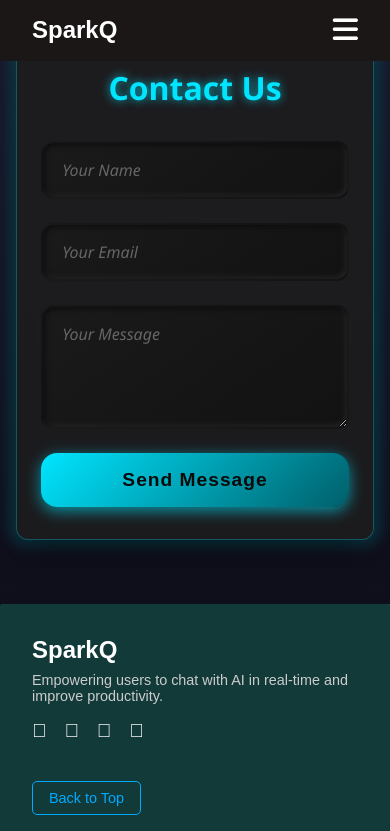
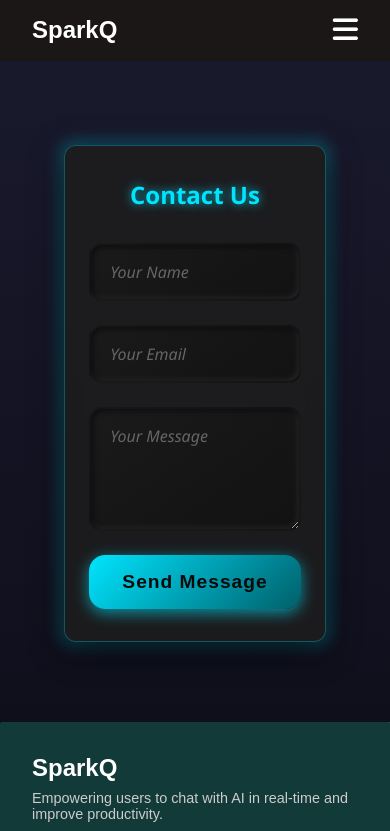
Before and after one commit to SukhpreetSingh0725/FEE2_Project, a React (Vite) app in the folder react-app/: page /contact in a window 390 px wide. Shown: the top 831 px of the page. Built offline with nearby package versions, Linux system fonts and the light colour scheme.

Commit message:
feat: Make contact page responsive on small screen.

```diff
--- a/react-app/src/styles/contact.css
+++ b/react-app/src/styles/contact.css
@@ -21,6 +21,7 @@
       align-items: center;
       text-align: center;
       padding: 2rem;
+
     }
 
     .hero-content h1 {
@@ -161,7 +162,7 @@
   /* Contact Section Styling */
   #contact {
     max-width: 520px;
-    margin: 4rem auto 6rem auto;
+    margin: 9rem auto 6rem auto;
     padding: 2.5rem 3rem;
     background: rgba(30, 30, 30, 0.85);
     border-radius: 16px;
@@ -244,12 +245,12 @@
   /* Responsive adjustments */
   @media (max-width: 600px) {
     #contact {
-      margin: 2rem 1rem 4rem 1rem;
+      margin: 9rem 4rem 5rem 4rem;
       padding: 2rem 1.5rem;
       border-radius: 12px;
     }
 
     #contact h1 {
-      font-size: 2rem;
+      font-size: 1.5rem;
     }
   }
```
